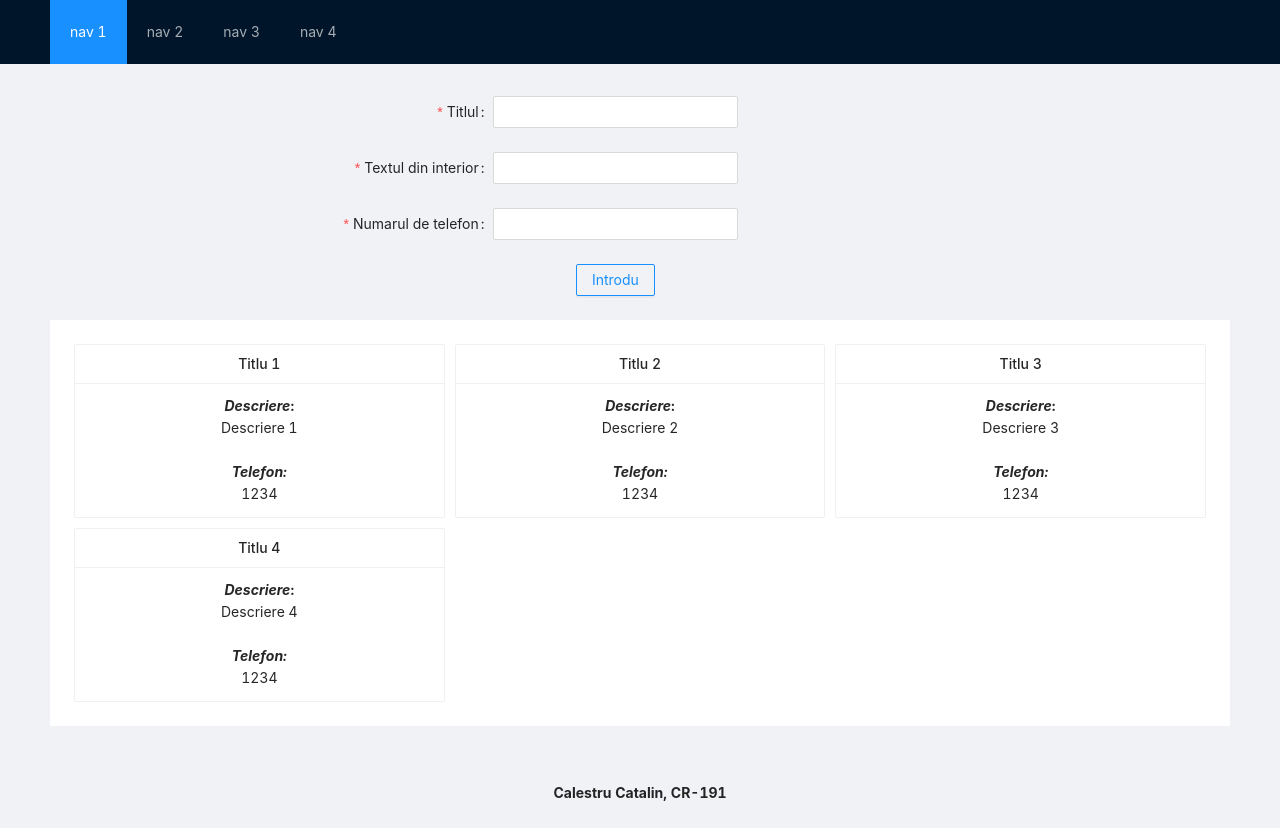
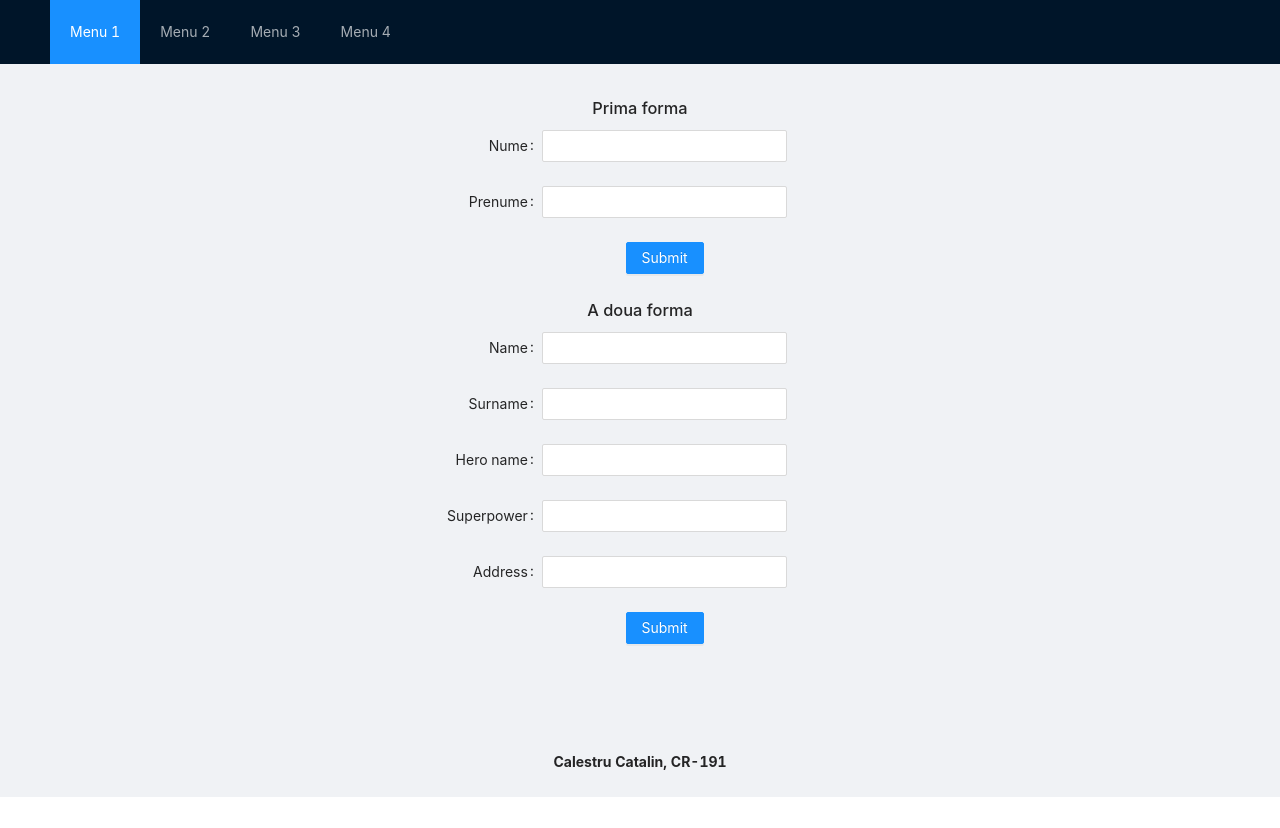
Before and after one commit to Catalin1237/Laborator_TWeb, a React (Create React App) app: page / in a window 1280 px wide. After the commit the page ends 800 px from the top, so only its background shows below. Built offline with nearby package versions, Linux system fonts and the light colour scheme.

Commit message:
inceput lab 4

```diff
--- a/src/App.tsx
+++ b/src/App.tsx
@@ -1,9 +1,8 @@
 import React from 'react';
 import logo from './logo.svg';
 import './App.css';
+// import { GreetMe } from './components/GreetMe';
 import { MyLayout } from './components/lab3/MyLayout';
-// import { GreetMe } from './components/GreetMe';
-
 
 function App() {
   return (
--- a/src/components/lab3/MyLayout.tsx
+++ b/src/components/lab3/MyLayout.tsx
@@ -1,5 +1,7 @@
 import { Layout, Menu, Form, Input, Button, notification } from 'antd';
 import { Card } from 'antd';
+import { Form1 } from '../lab4/Form1';
+import { Form2 } from '../lab4/Form2';
 import './layoutStyle.css';
 
 const { Header, Content, Footer } = Layout;
@@ -115,19 +117,16 @@ export const MyLayout = () => {
                 <Menu theme="dark" mode="horizontal" defaultSelectedKeys={['1']}>
                     {new Array(4).fill(null).map((_, index) => {
                     const key = index + 1;
-                    return <Menu.Item key={key}>{`nav ${key}`}</Menu.Item>;
+                    return <Menu.Item key={key}>{`Menu ${key}`}</Menu.Item>;
                     })}
                 </Menu>
             </Header>
 
             <main>
                 <Content style={{ padding: '0 50px' }}>
-                    {/* form */}
-                    <MyForm />
+                    {/* <MyForm />
 
                     <div className="site-layout-content grid-3">
-
-                        {/* cards */}
                         {
                             cardInfo.map((el, index) => {
                                 return(
@@ -136,7 +135,14 @@ export const MyLayout = () => {
                                 )
                             })
                         }
-                    </div>
+                    </div> */}
+
+                    <h3>Prima forma</h3>
+                    <Form1 />
+
+                    <h3>A doua forma</h3>
+                    <Form2 />
+
                 </Content>
             </main>
 
--- a/src/components/lab3/layoutStyle.css
+++ b/src/components/lab3/layoutStyle.css
@@ -1,7 +1,7 @@
 @import "~antd/dist/antd.css";
 
 main {
-    min-height: calc(100vh - 110px - 64px);
+    min-height: calc(100vh - 105px - 64px);
     margin: 16px 0px;
 }
 
--- /dev/null
+++ b/src/components/lab4/Form1.tsx
@@ -0,0 +1,36 @@
+import { Form, Input, Button, Checkbox } from 'antd';
+import SimpleName from './nameSurname';
+
+export const Form1 = () => {
+    return(
+
+        <Form
+            name="basic"
+            labelCol={{ span: 10 }}
+            wrapperCol={{ span: 5 }}
+            initialValues={{ remember: true }}
+            autoComplete="off"
+        >
+            <Form.Item
+            label="Nume"
+            name="name"
+            >
+            <Input />
+            </Form.Item>
+
+            <Form.Item
+            label="Prenume"
+            name="surname"
+            >
+            <Input />
+            </Form.Item>
+
+            <Form.Item wrapperCol={{ offset: 9, span: 7 }}>
+            <Button type="primary" htmlType="submit">
+                Submit
+            </Button>
+            </Form.Item>
+        </Form>
+
+    );
+}
--- /dev/null
+++ b/src/components/lab4/Form2.tsx
@@ -0,0 +1,56 @@
+import { Form, Input, Button, Checkbox } from 'antd';
+
+export const Form2 = () => {
+    return(
+
+        <Form
+            name="basic"
+            labelCol={{ span: 10 }}
+            wrapperCol={{ span: 5 }}
+            initialValues={{ remember: true }}
+            autoComplete="off"
+        >
+            <Form.Item
+            label="Name"
+            name="name"
+            >
+            <Input />
+            </Form.Item>
+
+            <Form.Item
+            label="Surname"
+            name="surname"
+            >
+            <Input />
+            </Form.Item>
+
+            <Form.Item
+            label="Hero name"
+            name="hName"
+            >
+                <Input />
+            </Form.Item>
+
+            <Form.Item
+            label="Superpower"
+            name="power"
+            >
+                <Input />
+            </Form.Item>
+
+            <Form.Item
+            label="Address"
+            name="add"
+            >
+                <Input />
+            </Form.Item>
+
+            <Form.Item wrapperCol={{ offset: 9, span: 7 }}>
+            <Button type="primary" htmlType="submit">
+                Submit
+            </Button>
+            </Form.Item>
+        </Form>
+
+    );
+}
--- /dev/null
+++ b/src/components/lab4/nameSurname.tsx
@@ -0,0 +1,6 @@
+interface SimpleName {
+    name: string,
+    surname: string
+}
+
+export default SimpleName;
```
Also changed, not shown: src/components/lab4/superHeroInfo.tsx (added, +10 -0 lines).
